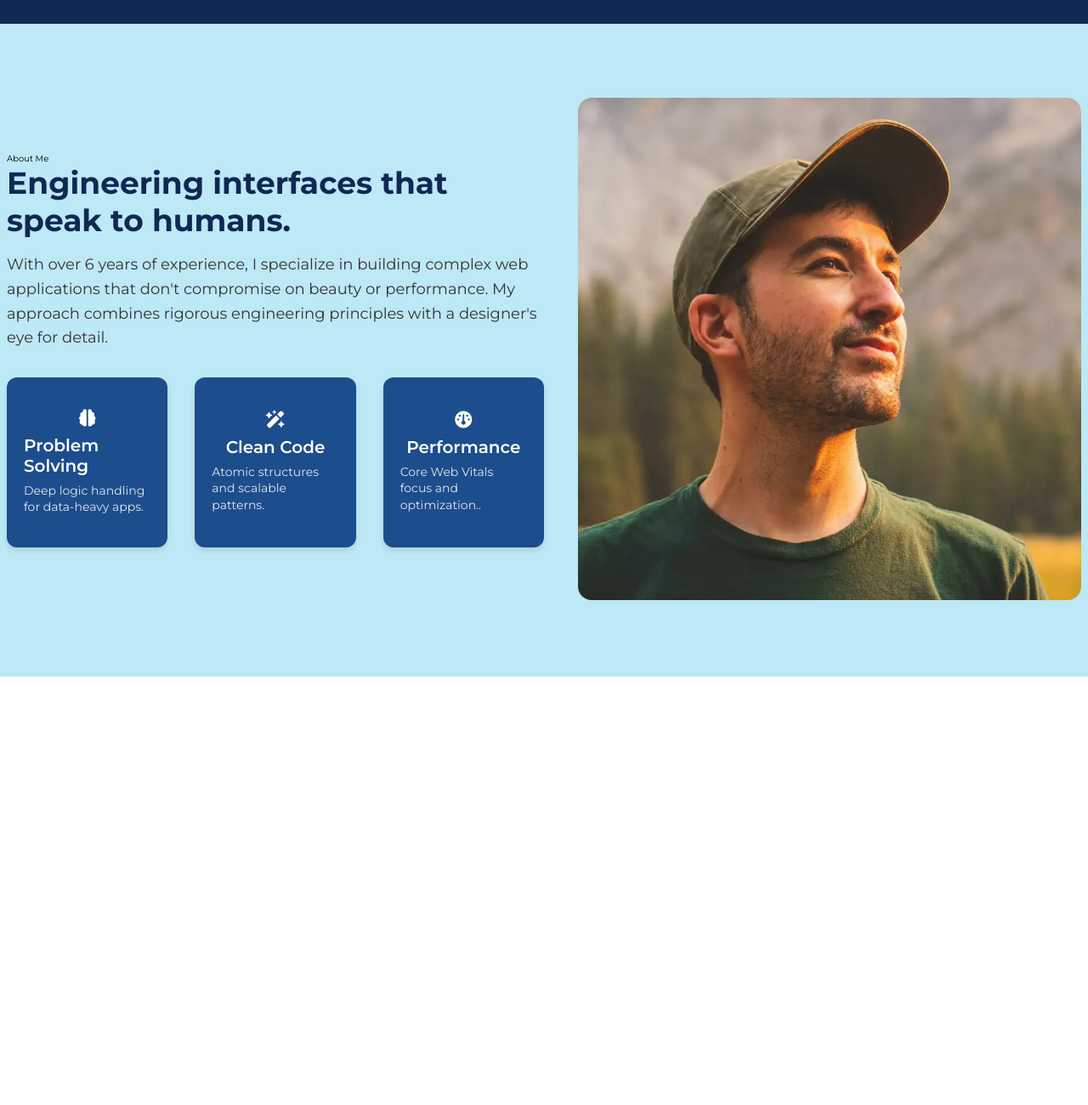
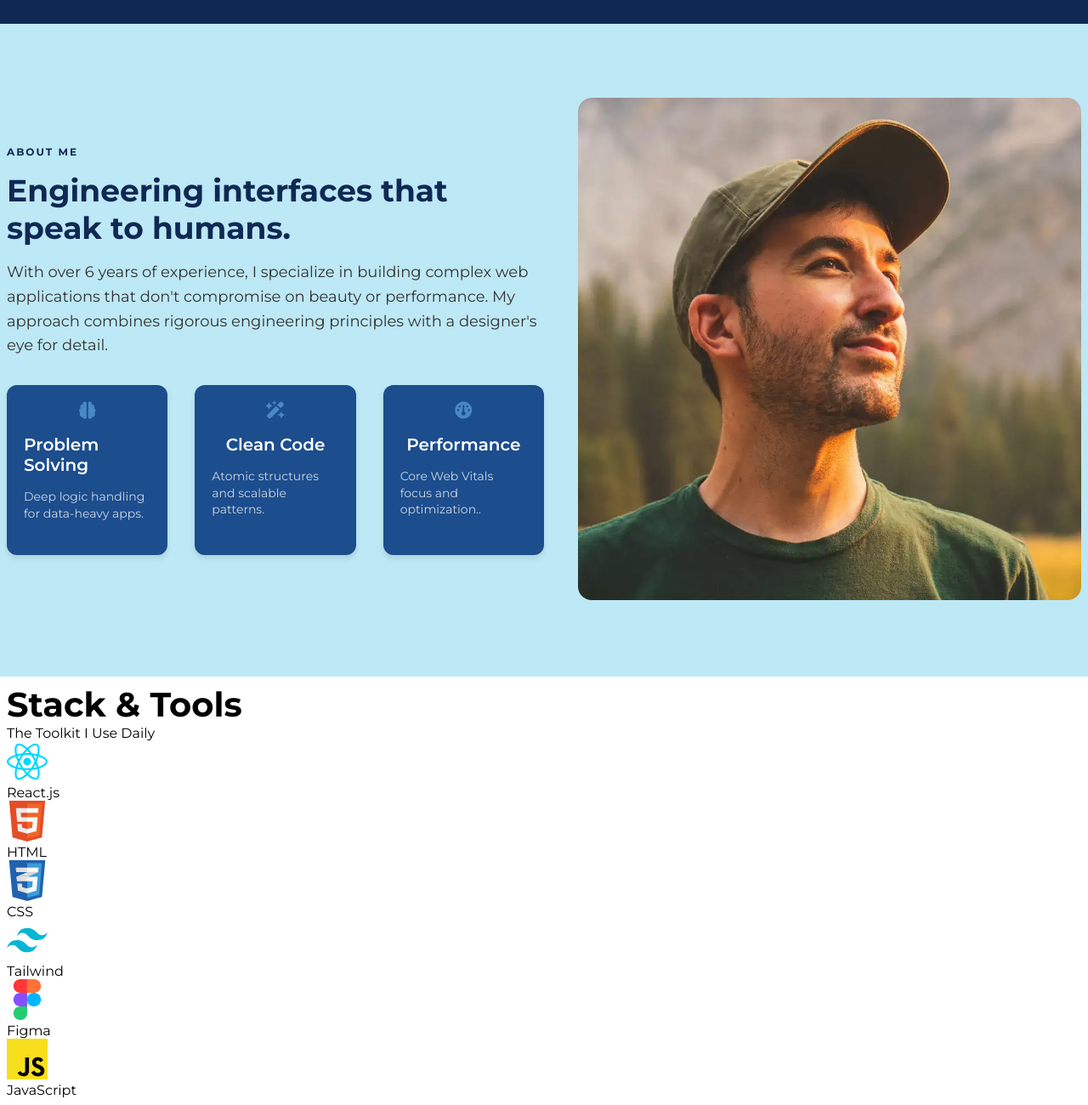
Before and after one commit to camduyminh/Portfolio, a plain HTML site: page index.html in a window 1280 px wide. Shown: the part 682-1982 px from the top of the page at 85% size. Before the commit the page ends 1478 px from the top, so only its background shows below. Drawn offline with Linux system fonts and the light colour scheme.

Commit message:
feat UI skills page

```diff
--- a/index.html
+++ b/index.html
@@ -1,4 +1,4 @@
-<!DOCTYPE html>
+<!doctype html>
 <html lang="en">
   <head>
     <meta charset="UTF-8" />
@@ -75,6 +75,8 @@
           </div>
         </div>
       </section>
+
+      <!-- SECTION ABOUT -->
       <section id="about">
         <div class="container wrap-home">
           <div class="intro">
@@ -95,7 +97,7 @@
                 <i
                   class="fa-solid fa-brain"
                   style="
-                    color: white;
+                    color: #4988c4;
                     display: block;
                     font-size: 2rem;
                     margin-bottom: 1rem;
@@ -108,7 +110,7 @@
                 <i
                   class="fa-solid fa-wand-magic-sparkles"
                   style="
-                    color: white;
+                    color: #4988c4;
                     display: block;
                     font-size: 2rem;
                     margin-bottom: 1rem;
@@ -121,7 +123,7 @@
                 <i
                   class="fa-solid fa-gauge"
                   style="
-                    color: white;
+                    color: #4988c4;
                     display: block;
                     font-size: 2rem;
                     margin-bottom: 1rem;
@@ -140,7 +142,40 @@
           </div>
         </div>
       </section>
-      <section id="projects"></section>
+
+      <!-- SECTION SKILL -->
+      <section id="skills" class="container">
+        <div class="skill-header">
+          <h2 class="skill-tag">Stack & Tools</h2>
+          <p class="skill-title">The Toolkit I Use Daily</p>
+          <div class="skill-list">
+            <div class="skill-item">
+              <img src="./assets/react-js-icon.svg" alt="HTML5" />
+              <p>React.js</p>
+            </div>
+            <div class="skill-item">
+              <img src="./assets/html-icon.svg" alt="HTML5" />
+              <p>HTML</p>
+            </div>
+            <div class="skill-item">
+              <img src="./assets/css-icon.svg" alt="CSS3" />
+              <p>CSS</p>
+            </div>
+            <div class="skill-item">
+              <img src="./assets/tailwind-css-icon.svg" alt="Tailwind CSS" />
+              <p>Tailwind</p>
+            </div>
+            <div class="skill-item">
+              <img src="./assets/figma-icon.svg" alt="Figma" />
+              <p>Figma</p>
+            </div>
+            <div class="skill-item">
+              <img src="./assets/js-icon.svg" alt="JavaScript" />
+              <p>JavaScript</p>
+            </div>
+          </div>
+        </div>
+      </section>
       <section id="contact"></section>
     </main>
   </body>
--- a/style.css
+++ b/style.css
@@ -19,6 +19,7 @@ body {
   --light-bg: #bde8f5;
   --white-bg: #ffffff1a;
   --grid-unit: 8px;
+  --text: #cbd5e1;
 }
 
 a {
@@ -215,6 +216,15 @@ button:hover {
   align-items: flex-start;
 }
 
+#about .tag {
+  font-size: 1.2rem;
+  text-transform: uppercase;
+  letter-spacing: 2px;
+  font-weight: 700;
+  color: var(--primary);
+  padding-bottom: 1.6rem;
+}
+
 #about .intro {
   width: 50%;
   display: flex;
@@ -272,8 +282,9 @@ button:hover {
   border-radius: 1.2rem;
   display: flex;
   flex-direction: column;
-    justify-content: center;
+  justify-content: flex-start;
   align-items: center;
+  gap: calc(var(--grid-unit) * 1);
   padding: 2rem;
   box-shadow: 0 4px 6px rgba(0, 0, 0, 0.1);
 }
@@ -285,6 +296,12 @@ button:hover {
 }
 #about .ability-box .subtitle {
   font-size: 1.4rem;
-    color: #e5e7eb;
+  color: var(--text);
   line-height: 1.4;
 }
+
+/* SKILLS */
+#skills .skill-item img {
+  width: 48px;
+  height: 48px;
+}
```
Also changed, not shown: assets/css-icon.svg (added), assets/figma-icon.svg (added), assets/html-icon.svg (added), assets/js-icon.svg (added), assets/react-js-icon.svg (added), assets/tailwind-css-icon.svg (added). Lines whose indentation alone changed are shown as unchanged.
